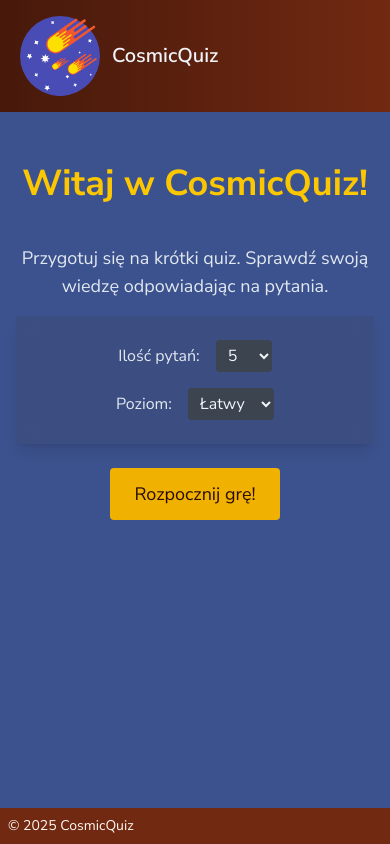
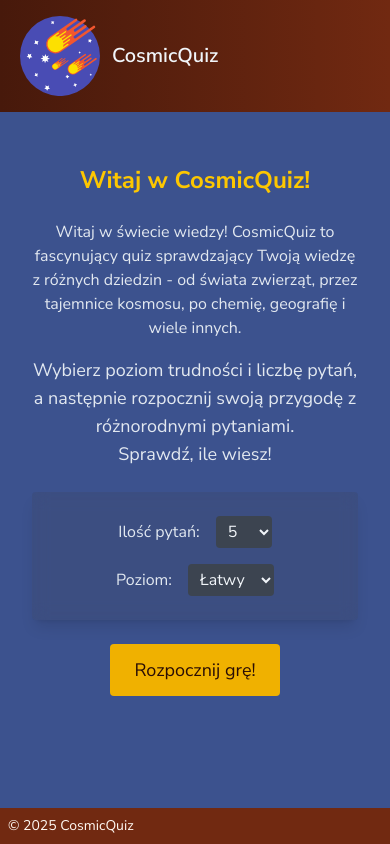
Before and after one commit to sylmilczar/quiz-app, a React (Vite) app: page / in a window 390 px wide. Built offline with nearby package versions, Linux system fonts and the light colour scheme.

Commit message:
description on home page on readme

```diff
--- a/src/components/AnswersSummary.tsx
+++ b/src/components/AnswersSummary.tsx
@@ -28,17 +28,20 @@ export const AnswersSummary = ({
         </p>
       </div>
 
-      <div className="bg-tertiary-800/40 mx-auto mb-8 w-full max-w-2xl rounded-sm p-6">
-        <h4 className="mb-4 text-xl font-semibold text-yellow-400">
+      <div className="bg-tertiary-800/40 mx-auto mb-8 w-full max-w-2xl rounded-sm p-4 sm:p-6">
+        <h4 className="mb-4 text-lg font-semibold text-yellow-400 sm:text-xl">
           Podsumowanie odpowiedzi:
         </h4>
-        <div className="space-y-4">
+        <div className="space-y-3 sm:space-y-4">
           {answers.map((answer, index) => (
-            <div className="bg-tertiary-700/20 rounded-sm p-4" key={index}>
+            <div
+              className="bg-tertiary-700/20 rounded-sm p-3 sm:p-4"
+              key={index}
+            >
               <p className="mb-2 text-left font-medium text-white">
                 {index + 1}. {answer.question}
               </p>
-              <div className="ms-3 flex flex-col gap-1 text-sm">
+              <div className="flex flex-col gap-1 text-sm md:ms-3">
                 <div className="flex items-center gap-2">
                   <span className="text-slate-300">Twoja odpowiedź:</span>
                   <span
--- a/src/components/QuestionCard.tsx
+++ b/src/components/QuestionCard.tsx
@@ -20,12 +20,12 @@ export const QuestionCard = ({
   selectedAnswer,
 }: QuestionCardProps) => {
   return (
-    <div className="bg-tertiary-800/40 mx-auto min-w-lg rounded-sm p-8 shadow-md backdrop-blur-sm md:min-w-3xl">
-      <p className="mb-6 min-h-[56px] text-xl font-semibold break-words text-white">
+    <div className="bg-tertiary-800/40 mx-auto w-full max-w-4xl rounded-sm p-2 shadow-md backdrop-blur-sm sm:p-8 md:p-4">
+      <p className="mb-6 text-lg font-semibold break-words text-white sm:text-xl">
         {question}
       </p>
 
-      <div className="grid grid-cols-1 gap-4 md:grid-cols-2">
+      <div className="grid grid-cols-1 gap-3 sm:gap-4 md:grid-cols-2">
         {answers.map((answer, index) => {
           const isSelected = selectedAnswer === answer;
           let borderColor = '';
--- a/src/pages/GamePage.tsx
+++ b/src/pages/GamePage.tsx
@@ -77,15 +77,15 @@ export const GamePage = () => {
   };
 
   return (
-    <div className="flex flex-col items-center justify-center gap-10 px-4 py-12">
-      <div className="text-center">
+    <div className="flex flex-col items-center justify-center gap-6 px-4 py-8 sm:gap-10 sm:py-12">
+      <div className="w-full text-center">
         {!isFinished ? (
           <>
             <div>
-              <h2 className="mb-2 text-3xl font-semibold text-yellow-400">
+              <h2 className="mb-2 text-2xl font-semibold text-yellow-400 sm:text-3xl">
                 Gra rozpoczęta!
               </h2>
-              <p className="mb-8 text-slate-200">
+              <p className="mb-6 text-slate-200 sm:mb-8">
                 Odpowiadaj na pytania i sprawdź swoją wiedzę 🚀
               </p>
             </div>
--- a/src/pages/HomePage.tsx
+++ b/src/pages/HomePage.tsx
@@ -18,14 +18,22 @@ export const HomePage = () => {
   };
 
   return (
-    <div className="flex flex-col items-center justify-center">
-      <h1 className="mt-5 mb-10 text-4xl font-bold text-yellow-400">
+    <div className="flex flex-col items-center justify-center px-4">
+      <h1 className="mt-5 mb-6 text-2xl font-bold text-yellow-400 sm:mb-10 sm:text-4xl">
         Witaj w CosmicQuiz!
       </h1>
-      <p className="mb-4 text-center text-lg text-slate-200">
-        Przygotuj się na krótki quiz. Sprawdź swoją wiedzę odpowiadając na
-        pytania.
-      </p>
+      <div className="mb-6 text-center sm:mb-8">
+        <p className="mb-4 text-base text-slate-200 sm:text-lg">
+          Witaj w świecie wiedzy! CosmicQuiz to fascynujący quiz sprawdzający
+          Twoją wiedzę z różnych dziedzin - od świata zwierząt, przez tajemnice
+          kosmosu, po chemię, geografię i wiele innych.
+        </p>
+        <p className="text-lg text-slate-200">
+          Wybierz poziom trudności i liczbę pytań, a następnie rozpocznij swoją
+          przygodę z różnorodnymi pytaniami.
+        </p>
+        <p className="text-lg text-slate-200">Sprawdź, ile wiesz!</p>
+      </div>
       <div className="bg-tertiary-700/20 w-full max-w-2xl rounded-sm p-6 text-center shadow-lg backdrop-blur-sm">
         <div className="flex flex-col gap-4 sm:flex-row sm:items-center sm:justify-center">
           <label className="flex items-center justify-center gap-2 text-slate-200">
```
Also changed, not shown: 1 other file (tests, documents, lock files or other folders).
